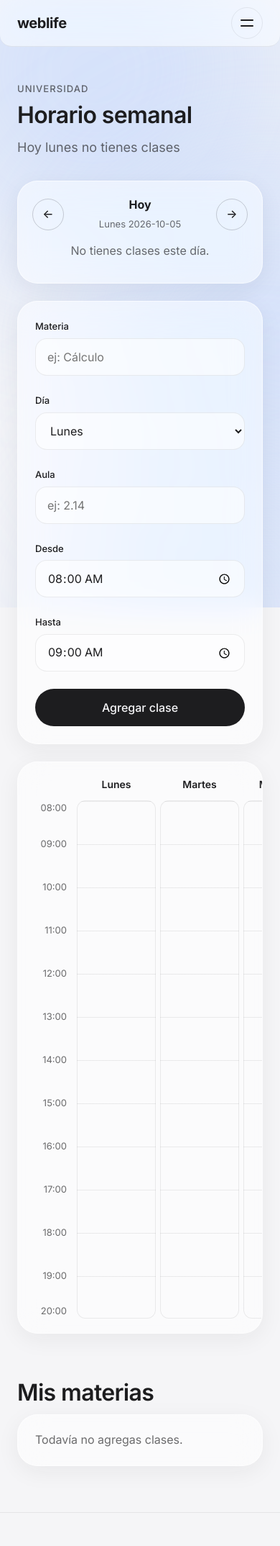
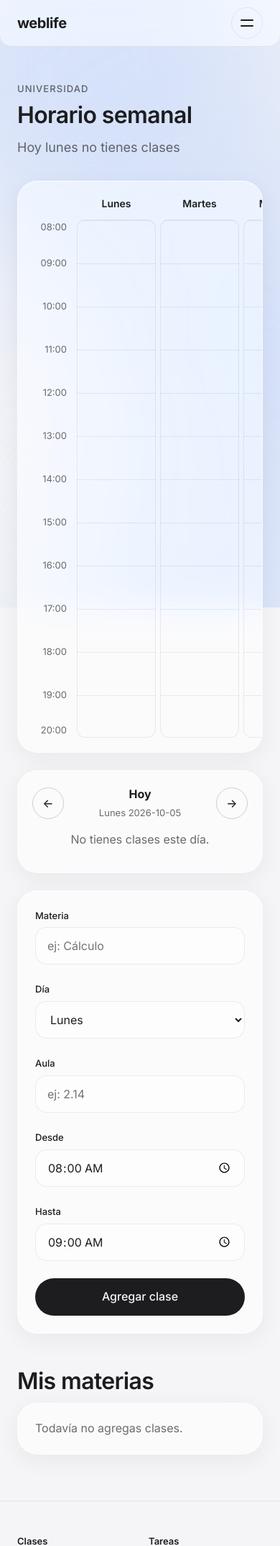
Before and after one commit to Sebasmonsalve00/weblife, a Flask app: page /universidad/horario in a window 390 px wide. Shown: the top 2148 px of the page at 72% size. Run offline with Flask 3, Linux system fonts and the light colour scheme; the visitor is signed in with stand-in values (Sample User, id 1); data comes from the database, SQL or seed files in the repository; data that the repository does not hold is empty.

Commit message:
Móvil: nuevo orden en Horario y casillas de fecha y hora alineadas
Co-Authored-By: Claude Opus 5.5 (1M context) <noreply@anthropic.com>
Claude-Session: https://claude.ai/code/session_013M8H1q2S8EHWhdyF45DAKG

```diff
--- a/static/estilo.css
+++ b/static/estilo.css
@@ -312,6 +312,13 @@ input, select, textarea {
   color: var(--color-texto);
   transition: border-color var(--t-boton) ease, box-shadow var(--t-boton) ease;
 }
+/* Fecha y hora: en el iPhone salían centradas y más anchas que la casilla */
+input[type="date"], input[type="time"] {
+  -webkit-appearance: none; appearance: none;
+  display: block; min-width: 0; max-width: 100%;
+  text-align: left; line-height: 50px;
+}
+input::-webkit-date-and-time-value { text-align: left; margin: 0; min-height: 1.5em; }
 input:focus, select:focus, textarea:focus {
   outline: none;
   border-color: var(--color-acento);
@@ -394,6 +401,15 @@ input:focus, select:focus, textarea:focus {
 
 /* ---------- Horario ---------- */
 .panel-dia { border-radius: var(--radio-tarjeta); padding: 20px; box-shadow: var(--sombra); }
+/* En móvil y tablet el orden es: horario, clases del día, agregar clase, mis materias */
+@media (max-width: 1023px) {
+  .horario-principal { display: contents; }
+  .horario-principal > * { grid-column: 1 / -1; min-width: 0; }
+  .horario-principal > .grilla-contenedor { order: 1; }
+  .grid-12 > .panel-dia { order: 2; }
+  .horario-principal > .form-clase, .horario-principal > .aviso-error { order: 3; }
+  .horario-principal > .seccion { order: 4; margin-top: 0; }
+}
 @media (min-width: 1024px) { .panel-dia { position: sticky; top: 76px; } }
 .panel-titulo { display: flex; justify-content: space-between; align-items: center; text-align: center; margin-bottom: 12px; }
 .centro { text-align: center; margin: 4px auto 12px; }
--- a/templates/horario.html
+++ b/templates/horario.html
@@ -91,10 +91,10 @@
 </aside>
 
 <!-- ===== Parte principal: formulario, grilla y materias ===== -->
-<div class="lg-8">
+<div class="lg-8 horario-principal">
 
 <!-- Formulario para agregar una clase -->
-<form method="post" class="formulario grid-12 reveal">
+<form method="post" class="formulario form-clase grid-12 reveal">
   <div class="campo md-6 lg-4">
     <label for="h-nombre">Materia</label>
     <input id="h-nombre" name="nombre" placeholder="ej: Cálculo" required>
```
